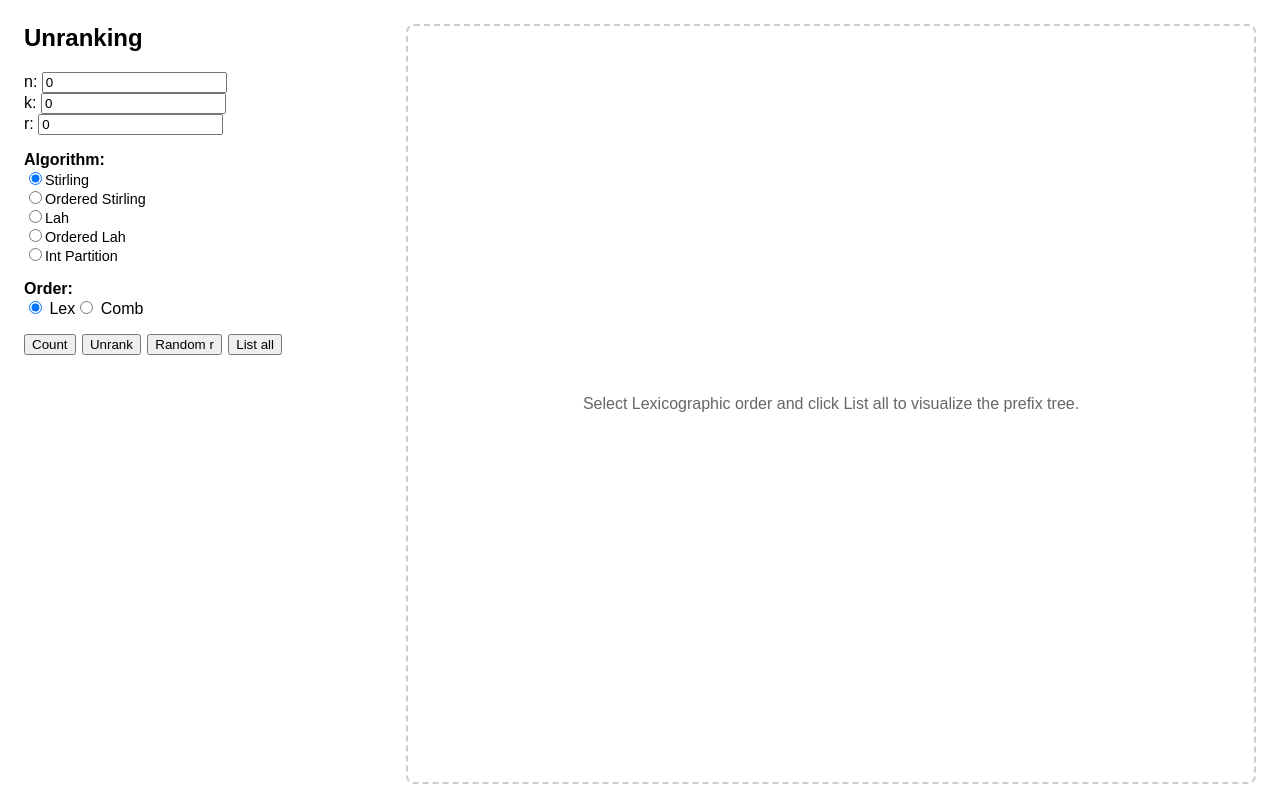
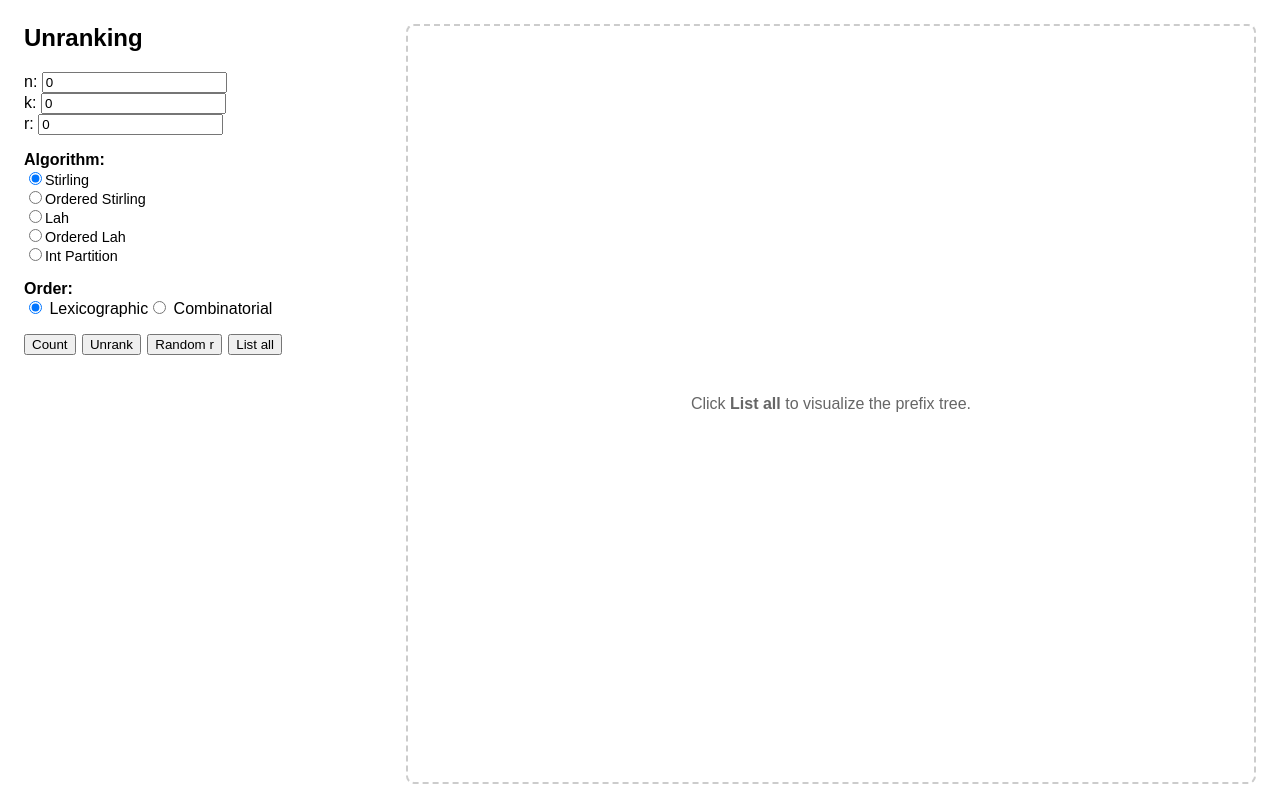
Before and after one commit to qyrhx/Unranking-Algos, a React (Vite) app in the folder web/: page / in a window 1280 px wide. Built offline with nearby package versions, Linux system fonts and the light colour scheme.

Commit message:
Minor changes

```diff
--- a/web/src/App.tsx
+++ b/web/src/App.tsx
@@ -144,10 +144,10 @@ export default function App() {
         <div style={{ marginBottom: "1rem" }}>
           <strong>Order:</strong><br/>
           <label>
-            <input type="radio" checked={order === Order.LEX} onChange={() => setOrder(Order.LEX)} /> Lex
+            <input type="radio" checked={order === Order.LEX} onChange={() => setOrder(Order.LEX)} /> Lexicographic
           </label>
           <label style={{ marginRight: "1em" }}>
-            <input type="radio" checked={order === Order.COMB} onChange={() => setOrder(Order.COMB)} /> Comb
+            <input type="radio" checked={order === Order.COMB} onChange={() => setOrder(Order.COMB)} /> Combinatorial
           </label>
         </div>
 
@@ -209,7 +209,7 @@ export default function App() {
             color: "#666",
             borderRadius: "8px"
           }}>
-            Select Lexicographic order and click List all to visualize the prefix tree.
+            <p>Click <b>List all</b> to visualize the prefix tree.</p>
           </div>
         )}
       </div>
--- a/web/src/worker.ts
+++ b/web/src/worker.ts
@@ -19,8 +19,6 @@ function randomBigInt(max: bigint): bigint {
   } while (result >= max);
   return result;
 }
-
-// worker.ts
 
 function buildTree(results: { r: number; structure: any[] }[]): TreeNode | null {
   if (results.length === 0) return null;
@@ -104,28 +102,23 @@ self.onmessage = (e) => {
       const MAX_LIST = 200;
       const count = entry.countFn(n, k);
 
-      // 1. Check if empty
       if (count <= 0n) {
         self.postMessage({ type: MsgType.LIST_ALL, result: [], treeData: null, total: "0" });
         return;
       }
 
       const exceeds = count > BigInt(MAX_LIST);
-
-      // 2. NEW: If it exceeds the limit, stop here.
-      // Do not calculate results and do not generate treeData.
       if (exceeds) {
         self.postMessage({
           type: MsgType.LIST_ALL,
           result: null,
-          treeData: null,   // No partial graph
+          treeData: null,
           total: count.toString(),
           countExceedsLimit: true,
         });
         return;
       }
 
-      // 3. Otherwise, proceed with full calculation
       const limit = Number(count);
       const results = [];
       for (let i = 0; i < limit; i++) {
```
Also changed, not shown: web/src/PrefixTree.tsx (+0 -9 lines).
